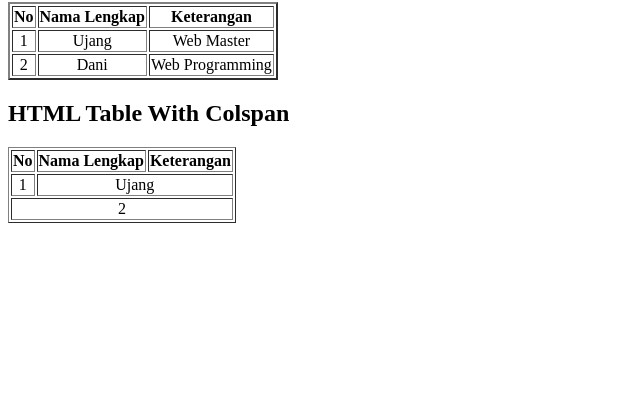
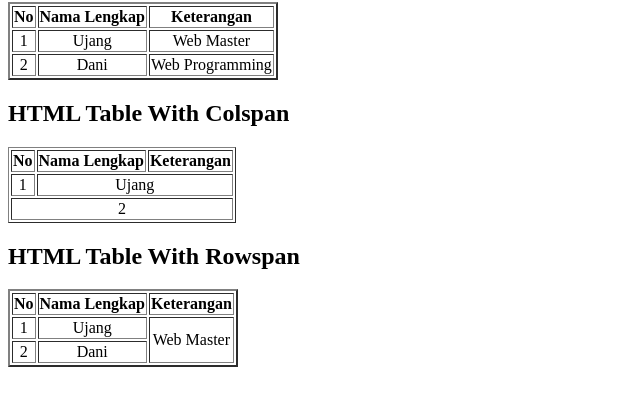
Before and after one commit to firmansyas/training, a plain HTML site: page 02_latihan.html in a window 1280 px wide. Shown: the part 65-470 px from the top of the page, without its empty margins (0-640 px from the left). Drawn offline with Linux system fonts and the light colour scheme.

Commit message:
training

```diff
--- a/02_latihan.html
+++ b/02_latihan.html
@@ -54,6 +54,28 @@
   </thead>
 </table>
 
+<h2>HTML Table With Rowspan</h2>
+<table border="2">
+  <thead>
+    <tr>
+      <th > No </th>
+      <th >Nama Lengkap </th>
+      <th >Keterangan </th>
+    </tr>
+    <tbody>
+      <tr>
+        <td align="center">1</td>
+        <td align="center">Ujang</td>
+        <td align="center" rowspan="2">Web Master</td>
+      </tr>
+      <tr>
+        <td align="center">2</td>
+        <td align="center">Dani</td>
+    <!--    <td align="center">Web Programming</td> -->
+      </tr>
+    </tbody>
+  </thead>
+</table>
 
 </body>
 </html>
```
Also changed, not shown: 03_latihan.html (added, +48 -0 lines).
